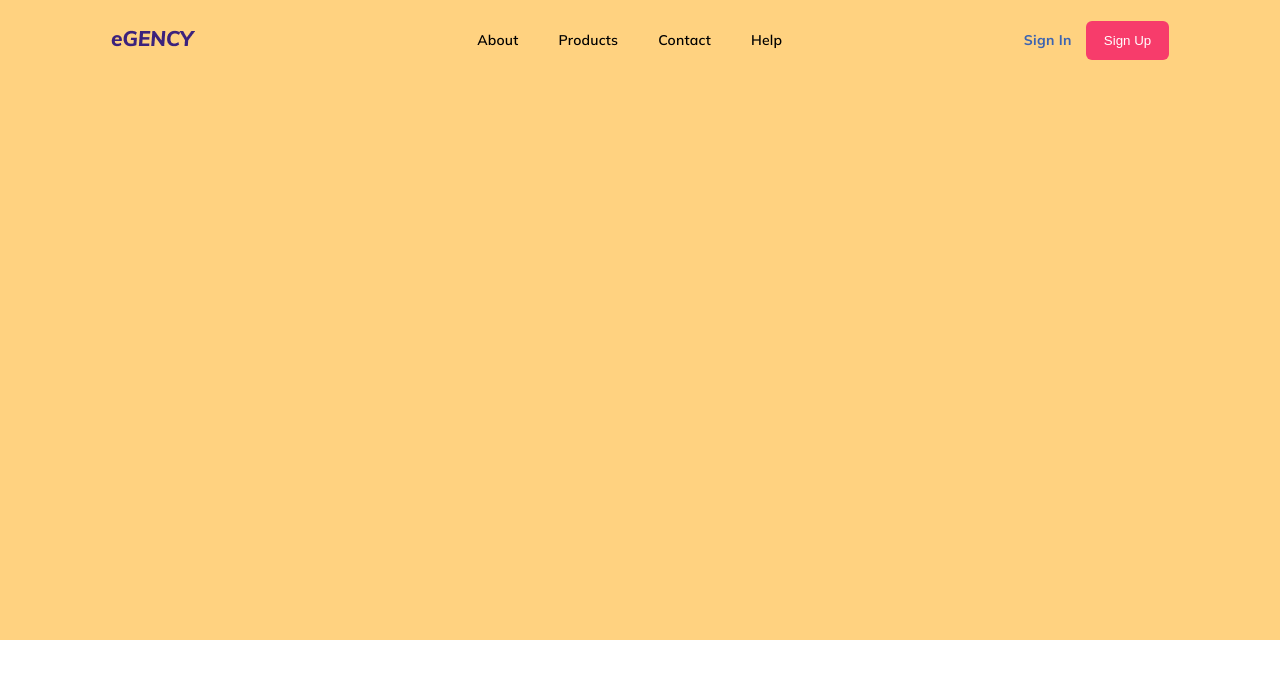
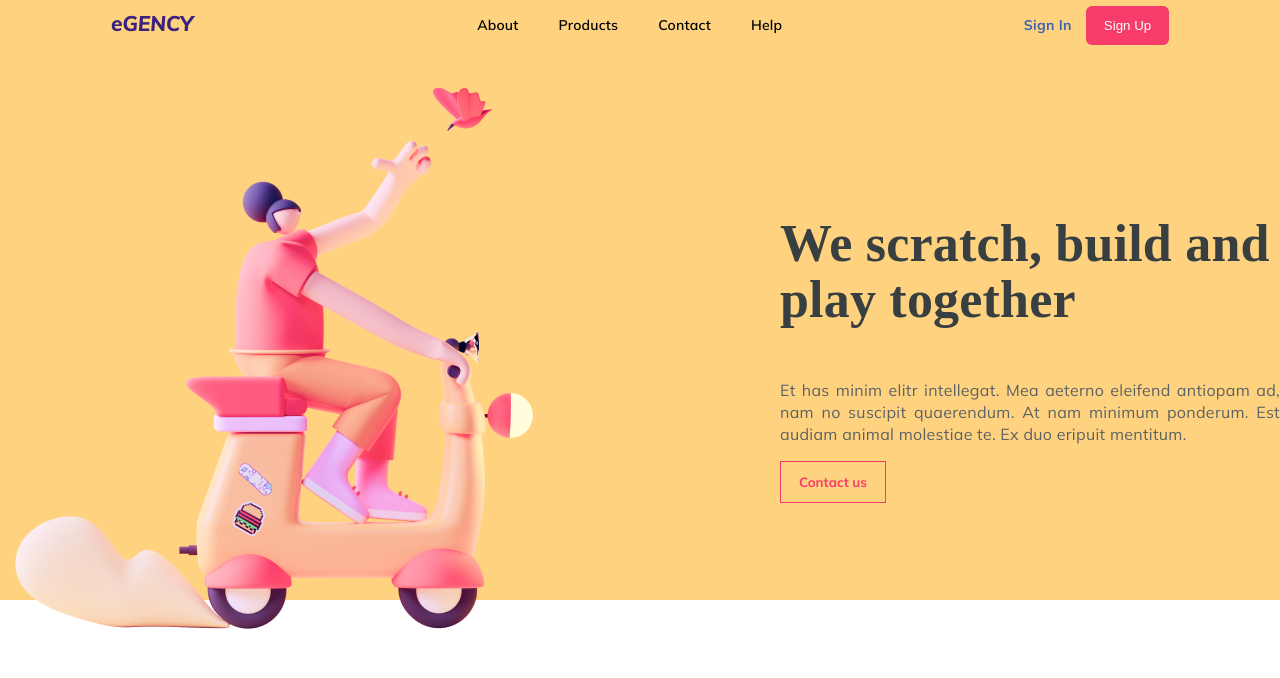
Before and after one commit to Bayezid075/agency-landing-page, a plain HTML site: page index.html in a window 1280 px wide. Drawn offline with Linux system fonts and the light colour scheme.

Commit message:
hero section done

```diff
--- a/index.html
+++ b/index.html
@@ -25,6 +25,20 @@
           <button>Sign Up</button>
         </div>
       </div>
+      <div class="bottom">
+        <div class="img-chunk">
+          <img src="./img/Saly-3.png" alt="hero-img" />
+        </div>
+        <div class="text-chunk">
+          <h1>We scratch, build and play together</h1>
+          <p>
+            Et has minim elitr intellegat. Mea aeterno eleifend antiopam ad, nam
+            no suscipit quaerendum. At nam minimum ponderum. Est audiam animal
+            molestiae te. Ex duo eripuit mentitum.
+          </p>
+          <button>Contact us</button>
+        </div>
+      </div>
     </div>
   </body>
 </html>
--- a/style.css
+++ b/style.css
@@ -5,15 +5,17 @@ body {
   box-sizing: border-box;
 }
 .hero-section {
-  height: 80vh;
+  height: 75vh;
   background: rgba(255, 165, 2, 0.5);
+  display: flex;
+  flex-direction: column;
 }
 .up {
   display: flex;
   justify-content: space-around;
   height: 80px;
-
   align-items: center;
+  flex: 1;
 }
 .nav-items > ul {
   display: flex;
@@ -50,3 +52,54 @@ body {
   border: none;
   cursor: pointer;
 }
+.bottom {
+  flex: 5;
+  display: flex;
+  justify-content: center;
+  align-items: center;
+}
+.bottom > * {
+  margin: 0px 100px;
+}
+.text-chunk {
+  display: flex;
+  flex-direction: column;
+  align-items: center;
+}
+.img-chunk {
+}
+.text-chunk > h1 {
+  color: #373f41;
+
+  font-size: 52px;
+  font-style: normal;
+  font-weight: 700;
+  line-height: 56px;
+  letter-spacing: 0.2px;
+  width: 500px;
+}
+.text-chunk > p {
+  color: #5c6264;
+  text-align: justify;
+  font-family: "Mulish", sans-serif;
+  font-size: 16px;
+  font-style: normal;
+  font-weight: 400;
+  line-height: 22px;
+  letter-spacing: 0.3px;
+  width: 500px;
+}
+.text-chunk > button {
+  align-self: flex-start;
+  width: Hug(111px);
+  height: Hug(42px);
+  top: 522px;
+  left: 762px;
+  padding: 12px 18px 12px 18px;
+  border: 1px;
+  background: #ffd280;
+  border: 1px solid #f73c6b;
+  color: #f73c6b;
+  font-family: "Mulish", sans-serif;
+  font-weight: 700;
+}
```
